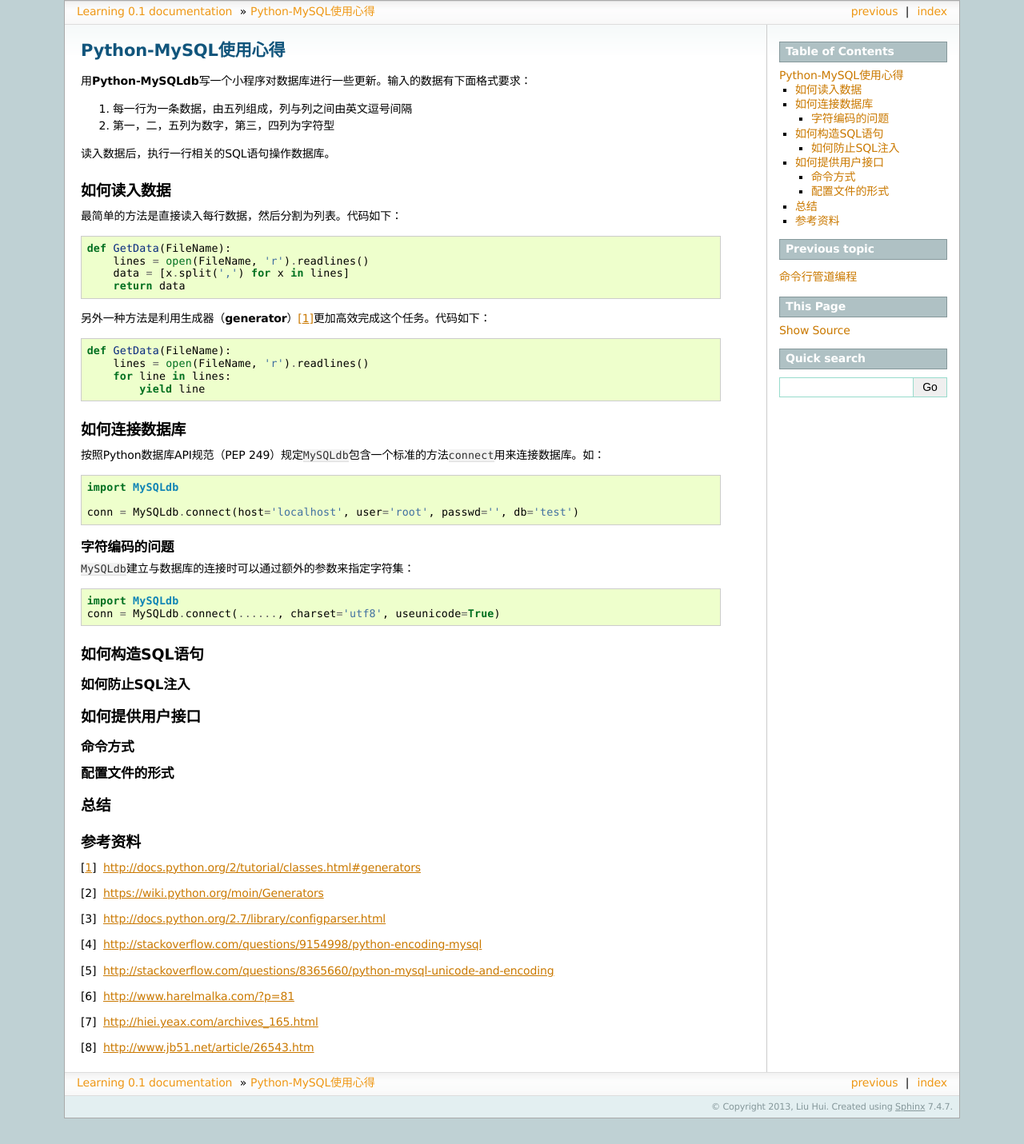
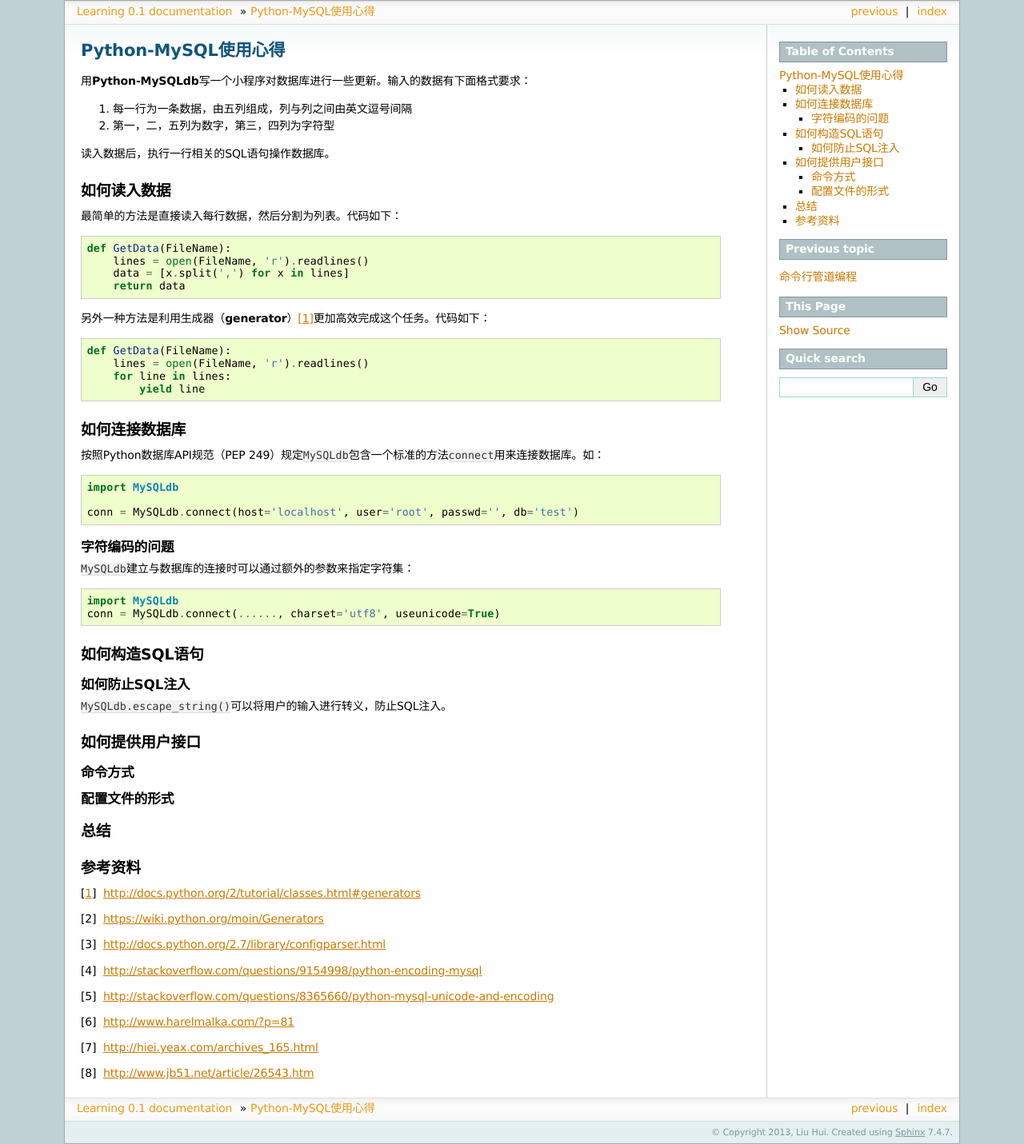
Before and after one commit to huiliu/learning.docs.hui, a Sphinx documentation site: the page built from source/pymysql.rst, in a window 1280 px wide. Shown: the whole page at 80% size. Built offline with Sphinx 7.4.7, drawn with Linux system fonts in a browser that asks for light colours; formulas are drawn with MathJax 3; before the commit the page ends 1399 px from its top, so only the background shows below that.

Commit message:
UPDATE pymysql

```diff
--- a/source/pymysql.rst
+++ b/source/pymysql.rst
@@ -50,6 +50,7 @@
 
 如何防止SQL注入
 ----------------
+``MySQLdb.escape_string()``\ 可以将用户的输入进行转义，防止SQL注入。
 
 
 如何提供用户接口
```
